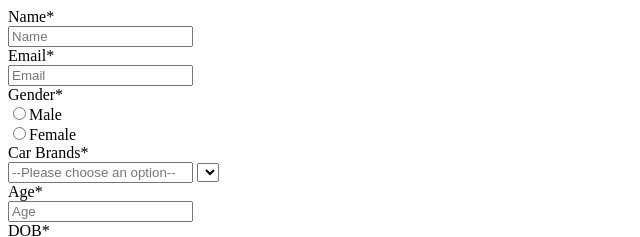
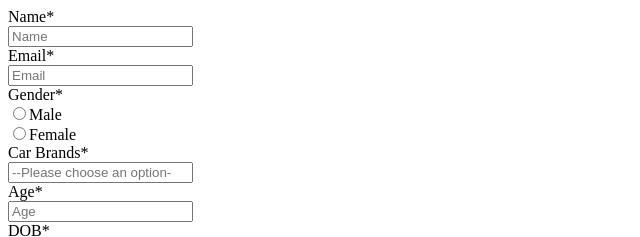
Before and after one commit to acciojob/signup-form-car-saigani219, a website: page main.html in a window 1280 px wide. Shown: the top 237 px of the page, 0-640 px from the left. Drawn offline with Linux system fonts and the light colour scheme.

Commit message:
created a submission

```diff
--- a/main.html
+++ b/main.html
@@ -30,11 +30,11 @@
 		<div>
 		<label for="cars">Car Brands*</label><br>
 		<input list="cars" name="Car" required placeholder="--Please choose an option--">
-  <select id="cars">
+  <datalist id="cars">
     <option value="BMW">
     <option value="Audi">
     <option value="Mercedez">
-  </select>
+  </datalist>
 		</div>
 
 		<div>
```
